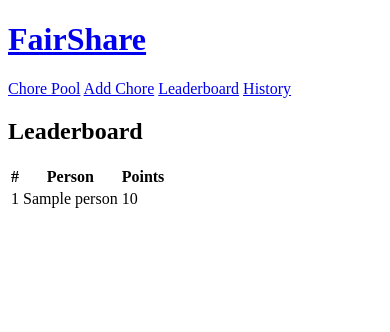
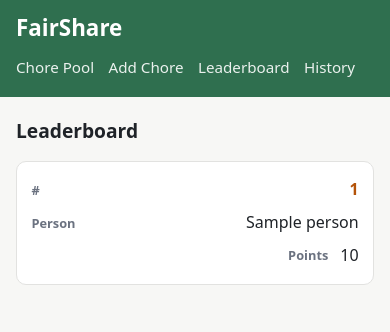
Before and after one commit to salexyun/fairshare, a Django app: page /leaderboard/ in a window 390 px wide. Shown: the top 332 px of the page. Run offline with Django 5.2, Linux system fonts and the light colour scheme; tables that the repository leaves empty hold one stand-in row (values such as "Sample post").

Commit message:
Add basic styling + mobile-friendly layout (backlog task #10)
Shared stylesheet (chores/static/chores/css/style.css) plus template
updates: viewport meta tag, responsive header/nav that wraps on small
screens, and a card-table component that collapses table rows into
stacked cards below 600px (with data-label attributes) and renders as
a normal table above it. Applied across the chore pool, leaderboard,
history, and person picker views.

Co-Authored-By: Claude Sonnet 5 <noreply@anthropic.com>
Claude-Session: https://claude.ai/code/session_01JZTmvVrUNAVreY5o3Kwd7Y

```diff
--- /dev/null
+++ b/chores/static/chores/css/style.css
@@ -0,0 +1,325 @@
+/* FairShare — shared styling
+   Mobile-first: base rules target small screens, then a single
+   breakpoint (600px) widens things up for tablets/desktop. */
+
+:root {
+    --color-bg: #f7f7f5;
+    --color-surface: #ffffff;
+    --color-text: #1f2328;
+    --color-muted: #6b7280;
+    --color-border: #e2e2e0;
+    --color-primary: #2f6f4f;
+    --color-primary-dark: #234f39;
+    --color-primary-contrast: #ffffff;
+    --color-accent: #b45309;
+    --radius: 10px;
+    --spacing: 1rem;
+    --max-width: 720px;
+}
+
+* {
+    box-sizing: border-box;
+}
+
+html {
+    -webkit-text-size-adjust: 100%;
+}
+
+body {
+    margin: 0;
+    font-family: system-ui, -apple-system, "Segoe UI", Roboto, sans-serif;
+    background: var(--color-bg);
+    color: var(--color-text);
+    line-height: 1.45;
+}
+
+a {
+    color: var(--color-primary);
+}
+
+.container {
+    max-width: var(--max-width);
+    margin: 0 auto;
+    padding: 0 1rem;
+}
+
+/* Header */
+
+header.site-header {
+    background: var(--color-primary);
+    color: var(--color-primary-contrast);
+    padding: 0.75rem 0 1rem;
+}
+
+header.site-header .container {
+    display: flex;
+    flex-direction: column;
+    gap: 0.5rem;
+}
+
+header.site-header h1 {
+    margin: 0;
+    font-size: 1.4rem;
+}
+
+header.site-header h1 a {
+    color: var(--color-primary-contrast);
+    text-decoration: none;
+}
+
+nav.site-nav {
+    display: flex;
+    flex-wrap: wrap;
+    gap: 0.25rem 0.9rem;
+}
+
+nav.site-nav a {
+    color: var(--color-primary-contrast);
+    text-decoration: none;
+    opacity: 0.9;
+    font-size: 0.95rem;
+    padding: 0.2rem 0;
+}
+
+nav.site-nav a:hover,
+nav.site-nav a:focus {
+    opacity: 1;
+    text-decoration: underline;
+}
+
+.acting-as {
+    margin: 0;
+    font-size: 0.9rem;
+    opacity: 0.95;
+    display: flex;
+    align-items: center;
+    gap: 0.5rem;
+    flex-wrap: wrap;
+}
+
+.acting-as form {
+    display: inline;
+    margin: 0;
+}
+
+.acting-as button {
+    background: transparent;
+    border: 1px solid rgba(255, 255, 255, 0.6);
+    color: var(--color-primary-contrast);
+    padding: 0.15rem 0.55rem;
+    font-size: 0.8rem;
+}
+
+.acting-as button:hover {
+    background: rgba(255, 255, 255, 0.15);
+}
+
+/* Messages */
+
+.messages {
+    list-style: none;
+    margin: 1rem auto 0;
+    padding: 0;
+    max-width: var(--max-width);
+}
+
+.messages li {
+    background: #eef7f0;
+    border: 1px solid #cfe8d6;
+    color: var(--color-primary-dark);
+    border-radius: var(--radius);
+    padding: 0.6rem 0.9rem;
+    margin: 0 1rem 0.5rem;
+    font-size: 0.95rem;
+}
+
+/* Main content */
+
+main {
+    display: block;
+    max-width: var(--max-width);
+    margin: 0 auto;
+    padding: 1.25rem 1rem 3rem;
+}
+
+main h2 {
+    margin-top: 0;
+    font-size: 1.2rem;
+}
+
+/* Buttons & forms */
+
+button,
+input[type="submit"] {
+    font: inherit;
+    cursor: pointer;
+    background: var(--color-primary);
+    color: var(--color-primary-contrast);
+    border: none;
+    border-radius: var(--radius);
+    padding: 0.5rem 0.9rem;
+}
+
+button:hover,
+input[type="submit"]:hover {
+    background: var(--color-primary-dark);
+}
+
+form p {
+    margin: 0 0 0.75rem;
+}
+
+label {
+    display: block;
+    font-weight: 600;
+    margin-bottom: 0.25rem;
+    font-size: 0.9rem;
+}
+
+input,
+select,
+textarea {
+    font: inherit;
+    width: 100%;
+    padding: 0.5rem;
+    border: 1px solid var(--color-border);
+    border-radius: var(--radius);
+    background: var(--color-surface);
+    color: var(--color-text);
+}
+
+/* Person picker */
+
+.person-list {
+    list-style: none;
+    padding: 0;
+    display: grid;
+    gap: 0.6rem;
+}
+
+.person-list button {
+    width: 100%;
+    padding: 0.75rem;
+    font-size: 1rem;
+    background: var(--color-surface);
+    color: var(--color-primary-dark);
+    border: 1px solid var(--color-border);
+}
+
+.person-list button:hover {
+    background: #eef7f0;
+    border-color: var(--color-primary);
+}
+
+/* Card-style tables — collapse to stacked cards on narrow screens,
+   become a normal table from 600px up. */
+
+.card-table {
+    width: 100%;
+    border-collapse: collapse;
+}
+
+.card-table thead {
+    display: none;
+}
+
+.card-table tbody {
+    display: grid;
+    gap: 0.75rem;
+}
+
+.card-table tr {
+    display: block;
+    background: var(--color-surface);
+    border: 1px solid var(--color-border);
+    border-radius: var(--radius);
+    padding: 0.75rem 0.9rem;
+}
+
+.card-table td {
+    display: flex;
+    justify-content: space-between;
+    align-items: center;
+    gap: 0.75rem;
+    padding: 0.3rem 0;
+    border: none;
+    text-align: right;
+}
+
+.card-table td::before {
+    content: attr(data-label);
+    font-weight: 600;
+    color: var(--color-muted);
+    font-size: 0.8rem;
+    text-align: left;
+}
+
+.card-table td:empty::before {
+    content: none;
+}
+
+.card-table td:last-child {
+    justify-content: flex-end;
+}
+
+.card-table td form {
+    margin: 0;
+}
+
+.rank {
+    font-weight: 700;
+    color: var(--color-accent);
+}
+
+@media (min-width: 600px) {
+    header.site-header .container {
+        flex-direction: row;
+        align-items: center;
+        justify-content: space-between;
+        flex-wrap: wrap;
+    }
+
+    .acting-as {
+        margin-left: auto;
+    }
+
+    .card-table thead {
+        display: table-header-group;
+    }
+
+    .card-table tbody {
+        display: table-row-group;
+    }
+
+    .card-table tr {
+        display: table-row;
+        border: none;
+        border-bottom: 1px solid var(--color-border);
+        border-radius: 0;
+        padding: 0;
+    }
+
+    .card-table th,
+    .card-table td {
+        display: table-cell;
+        text-align: left;
+        padding: 0.6rem 0.5rem;
+    }
+
+    .card-table td::before {
+        content: none;
+    }
+
+    .card-table td:last-child {
+        text-align: right;
+    }
+
+    .card-table thead th {
+        text-align: left;
+        border-bottom: 2px solid var(--color-border);
+        color: var(--color-muted);
+        font-size: 0.8rem;
+        text-transform: uppercase;
+        letter-spacing: 0.03em;
+    }
+}
--- a/chores/templates/chores/base.html
+++ b/chores/templates/chores/base.html
@@ -1,27 +1,32 @@
+{% load static %}
 <!DOCTYPE html>
 <html lang="en">
 <head>
     <meta charset="UTF-8">
+    <meta name="viewport" content="width=device-width, initial-scale=1">
     <title>{% block title %}FairShare{% endblock %}</title>
+    <link rel="stylesheet" href="{% static 'chores/css/style.css' %}">
 </head>
 <body>
-    <header>
+    <header class="site-header">
+        <div class="container">
             <h1><a href="{% url 'chores:person_picker' %}">FairShare</a></h1>
-        <nav>
+            <nav class="site-nav">
                 <a href="{% url 'chores:chore_pool' %}">Chore Pool</a>
                 <a href="{% url 'chores:add_chore' %}">Add Chore</a>
                 <a href="{% url 'chores:leaderboard' %}">Leaderboard</a>
                 <a href="{% url 'chores:history' %}">History</a>
             </nav>
             {% if current_person %}
-            <p>
+                <p class="acting-as">
                     Acting as <strong>{{ current_person.name }}</strong>
-                <form method="post" action="{% url 'chores:switch_person' %}" style="display:inline">
+                    <form method="post" action="{% url 'chores:switch_person' %}">
                         {% csrf_token %}
                         <button type="submit">switch</button>
                     </form>
                 </p>
             {% endif %}
+        </div>
     </header>
 
     {% if messages %}
--- a/chores/templates/chores/leaderboard.html
+++ b/chores/templates/chores/leaderboard.html
@@ -5,7 +5,7 @@
 {% block content %}
     <h2>Leaderboard</h2>
     {% if people %}
-        <table>
+        <table class="card-table">
             <thead>
                 <tr>
                     <th>#</th>
@@ -16,9 +16,9 @@
             <tbody>
                 {% for person in people %}
                     <tr>
-                        <td>{{ forloop.counter }}</td>
-                        <td>{{ person.name }}</td>
-                        <td>{{ person.total_points }}</td>
+                        <td class="rank" data-label="#">{{ forloop.counter }}</td>
+                        <td data-label="Person">{{ person.name }}</td>
+                        <td data-label="Points">{{ person.total_points }}</td>
                     </tr>
                 {% endfor %}
             </tbody>
--- a/chores/templates/chores/person_picker.html
+++ b/chores/templates/chores/person_picker.html
@@ -6,7 +6,7 @@
     {% else %}
         <h2>Who are you?</h2>
         {% if people %}
-            <ul>
+            <ul class="person-list">
                 {% for person in people %}
                     <li>
                         <form method="post" action="{% url 'chores:select_person' person.id %}">
```
Also changed, not shown: chores/templates/chores/chore_pool.html (+8 -8 lines), chores/templates/chores/history.html (+5 -5 lines). Lines whose indentation alone changed are shown as unchanged.
